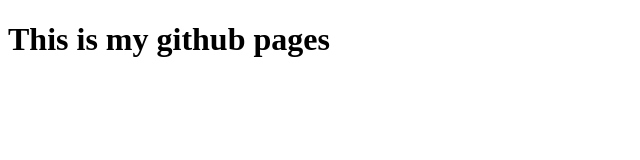
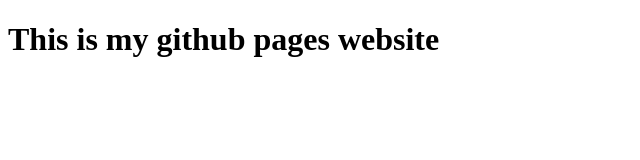
Before and after one commit to Drxh02/drxh02.github.io, a plain HTML site: page index.html in a window 1280 px wide. Shown: the whole page, without its empty margins (0-640 px from the left). Drawn offline with Linux system fonts and the light colour scheme.

Commit message:
Add word website to heading

```diff
--- a/index.html
+++ b/index.html
@@ -6,6 +6,6 @@
     <title>My Github Page</title>
 </head>
 <body>
-    <h1>This is my github pages</h1>
+    <h1>This is my github pages website</h1>
 </body>
 </html>
```
